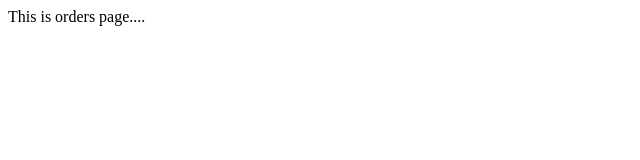
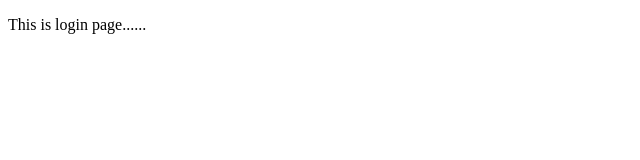
Before and after one commit to bhargaviraya05/E-Commerce, a plain HTML site: page login.html in a window 1280 px wide. Shown: the whole page, without its empty margins (0-640 px from the left). Drawn offline with Linux system fonts and the light colour scheme.

Commit message:
login page added

```diff
--- a/orders.html
+++ b/login.html
@@ -6,6 +6,6 @@
     <title>Document</title>
 </head>
 <body>
-  This is orders page....
+    <p>This is login page......</p>
 </body>
 </html>
```
